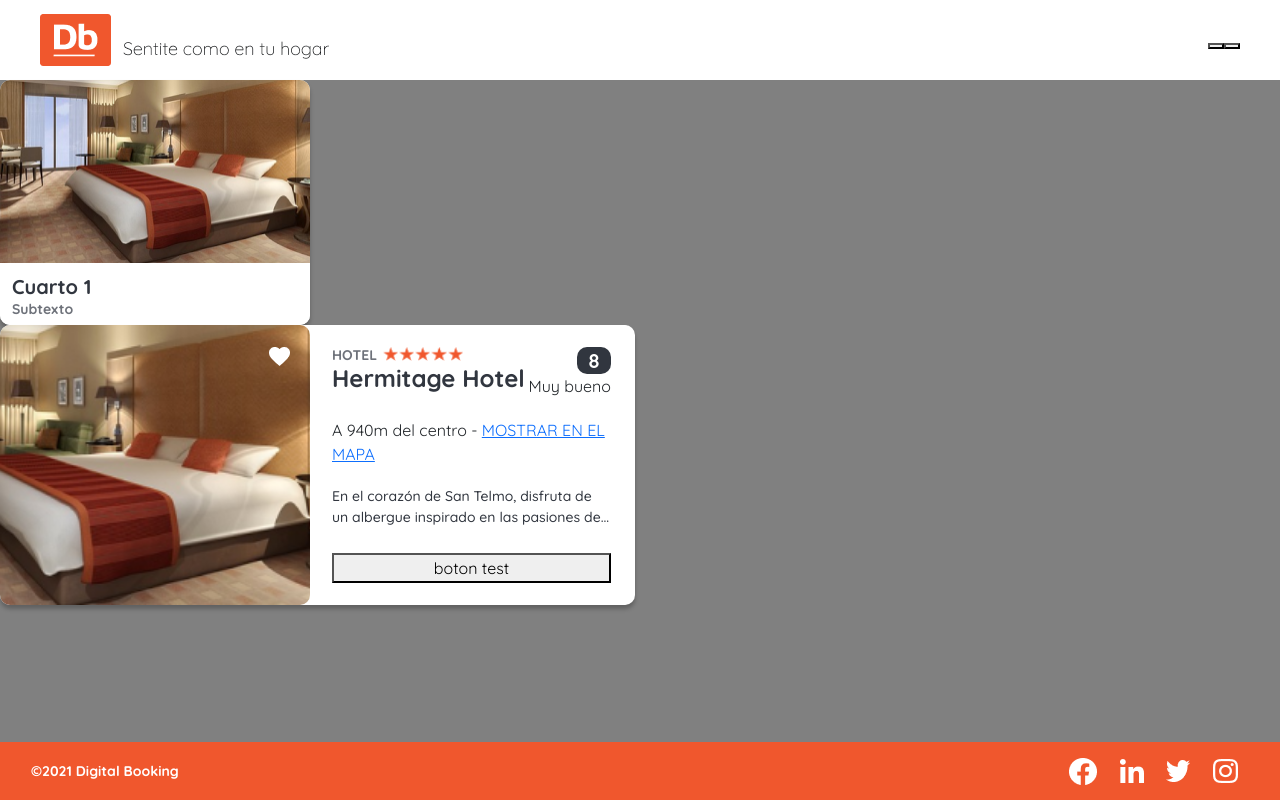
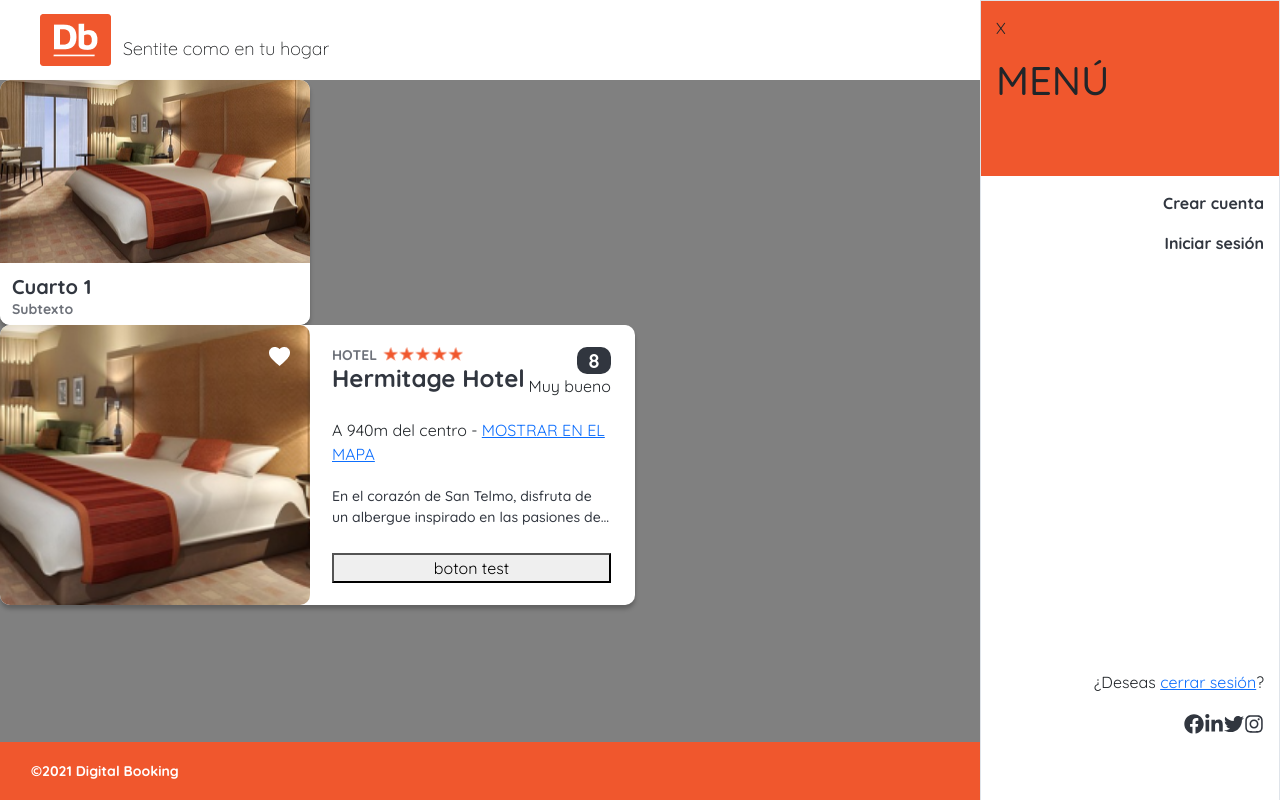
Before and after one commit to santinobch/digital-booking-6-frontend, a React (Create React App) app: page /home in a window 1280 px wide. Built offline with nearby package versions, Linux system fonts and the light colour scheme.

Commit message:
Commit cambios

```diff
--- a/package.json
+++ b/package.json
@@ -12,6 +12,7 @@
     "react": "^18.2.0",
     "react-bootstrap": "^2.5.0",
     "react-dom": "^18.2.0",
+    "react-icons": "^4.6.0",
     "react-router-dom": "^6.4.2",
     "react-scripts": "5.0.1",
     "sass": "^1.55.0",
--- /dev/null
+++ b/src/App/components/drawer/drawer.js
@@ -0,0 +1,45 @@
+import facebook from '../../../imgs/socials/facebook.png';
+import linkedin from '../../../imgs/socials/linkedin.png';
+import twitter from '../../../imgs/socials/tweet.png';
+import instagram from '../../../imgs/socials/ig.png';
+
+import styles from "./drawer.module.scss";
+import { IconContext } from "react-icons";
+
+import { FaFacebook } from "react-icons/fa";
+import { FaLinkedinIn } from "react-icons/fa";
+import { FaTwitter } from "react-icons/fa";
+import { FaInstagram } from "react-icons/fa";
+
+export default function Drawer() {
+    return (
+
+        <IconContext.Provider value={{ color: "#31363F", size:"20px" }}>
+            <div className={styles.drawer}>
+                <div className={styles.drawerTop}>
+                    <p>X</p>
+                    <h1>MENÚ</h1>
+                </div>
+
+                <div className={styles.drawerBottom}>
+                    <div className={styles.controls}>
+                        <div className={styles.controlsTop}>
+                            <p>Crear cuenta</p>
+                            <p>Iniciar sesión</p>
+                        </div>
+                        <div className={styles.controlsBottom}>
+                            <p>¿Deseas <a href="">cerrar sesión</a>?</p>
+                        </div>
+                    </div>
+                    <div className={styles.links}>
+                        <a id="facebook" href=""><FaFacebook/></a>
+                        <a id="linkedin" href=""><FaLinkedinIn/></a>
+                        <a id="twitter" href=""><FaTwitter/></a>
+                        <a id="instagram" href=""><FaInstagram/></a>
+                    </div>
+                </div>
+            </div>
+        </IconContext.Provider>
+
+    );
+}
--- /dev/null
+++ b/src/App/components/drawer/drawer.module.scss
@@ -0,0 +1,68 @@
+@import "../../scss/colors";
+
+@media only screen and (max-width: 768px) {
+    .drawer {
+        display: none;
+    }
+}
+
+@media only screen and (min-width: 768px) {
+    $normalPadding: 15px;
+    $dTopHeight: 175px;
+    $linksHeight: 80px;
+    $controlsHeight: calc(100vh - ($dTopHeight + $linksHeight));
+
+    .drawer {
+        z-index: 2;
+        position: absolute;
+        right: 0;
+        top: 0;
+
+        width: 300px;
+        height: 100vh;
+
+        border: 1px solid $light-books;
+
+        .drawerTop {
+            height: $dTopHeight;
+            background-color: $red-books;
+            padding: $normalPadding;
+        }
+
+        .drawerBottom {
+            display: flex;
+            flex-direction: column;
+            justify-content: space-between;
+
+            height: calc(100vh - $dTopHeight);
+            padding: $normalPadding;
+
+            background-color: $white-books;
+
+            .controls {
+                text-align: end;
+
+                height: $controlsHeight;
+
+                display: flex;
+                flex-direction: column;
+                justify-content: space-between;
+
+                .controlsTop {
+                    font-size: 16px;
+                    font-weight: 700;
+                    color: $black2-books;
+                }
+
+                .controlsBottom {
+
+                }
+            }
+
+            .links {
+                align-self: flex-end;
+                height: 80px;
+            }
+        }
+    }
+}
--- a/src/App/components/recommendedCard/recommendedCard.module.scss
+++ b/src/App/components/recommendedCard/recommendedCard.module.scss
@@ -6,7 +6,7 @@ $radius: 10px;
     $card-height: 490px;
     $card-width: 395px;
     $card-info-height: 260px;
-    $normal-padding: 12px;
+    $normalPadding: 12px;
 
     height: $card-height;
     width: $card-width;
@@ -21,8 +21,8 @@ $radius: 10px;
         position: absolute;
 
         z-index: 2;
-        right: $normal-padding;
-        top: $normal-padding;
+        right: $normalPadding;
+        top: $normalPadding;
     }
 
     .cardContent {
@@ -51,7 +51,7 @@ $radius: 10px;
 
             width: $card-width;
             height: $card-info-height;
-            padding: $normal-padding;
+            padding: $normalPadding;
 
             display: flex;
             flex-direction: column;
@@ -147,14 +147,14 @@ $radius: 10px;
         $card-width: 635px;
         $card-height: 280px;
         $card-info-width: 323px;
-        $normal-padding: 22px;
+        $normalPadding: 22px;
 
         height: $card-height;
         width: $card-width;
 
         .favoritoImg {
-            right: calc($normal-padding + $card-info-width);
-            top: $normal-padding;
+            right: calc($normalPadding + $card-info-width);
+            top: $normalPadding;
         }
 
         .cardContent {
@@ -179,7 +179,7 @@ $radius: 10px;
 
                 height: $card-height;
                 width: $card-info-width;
-                padding: $normal-padding;
+                padding: $normalPadding;
             }
         }
     }
@@ -190,13 +190,13 @@ $radius: 10px;
     .card {
         $card-width: 710px;
         $card-info-width: 365px;
-        $normal-padding: 24px;
+        $normalPadding: 24px;
 
         width: $card-width;
 
         .favoritoImg {
-            right: calc($normal-padding + $card-info-width);
-            top: $normal-padding;
+            right: calc($normalPadding + $card-info-width);
+            top: $normalPadding;
         }
 
         .cardContent {
@@ -214,7 +214,7 @@ $radius: 10px;
 
             .cardInfo {
                 width: $card-info-width;
-                padding: $normal-padding;
+                padding: $normalPadding;
             }
         }
     }
--- a/src/App/pages/home/home.js
+++ b/src/App/pages/home/home.js
@@ -1,11 +1,13 @@
 import Card from "../../components/card/card";
 import RecommendedCard from "../../components/recommendedCard/recommendedCard";
+import Drawer from "../../components/drawer/drawer";
 
 export default function Home() {
     return (
         <main>
             <Card></Card>
             <RecommendedCard></RecommendedCard>
+            <Drawer></Drawer>
         </main>
     );
 }
```
Also changed, not shown: 1 other file (tests, documents, lock files or other folders).
